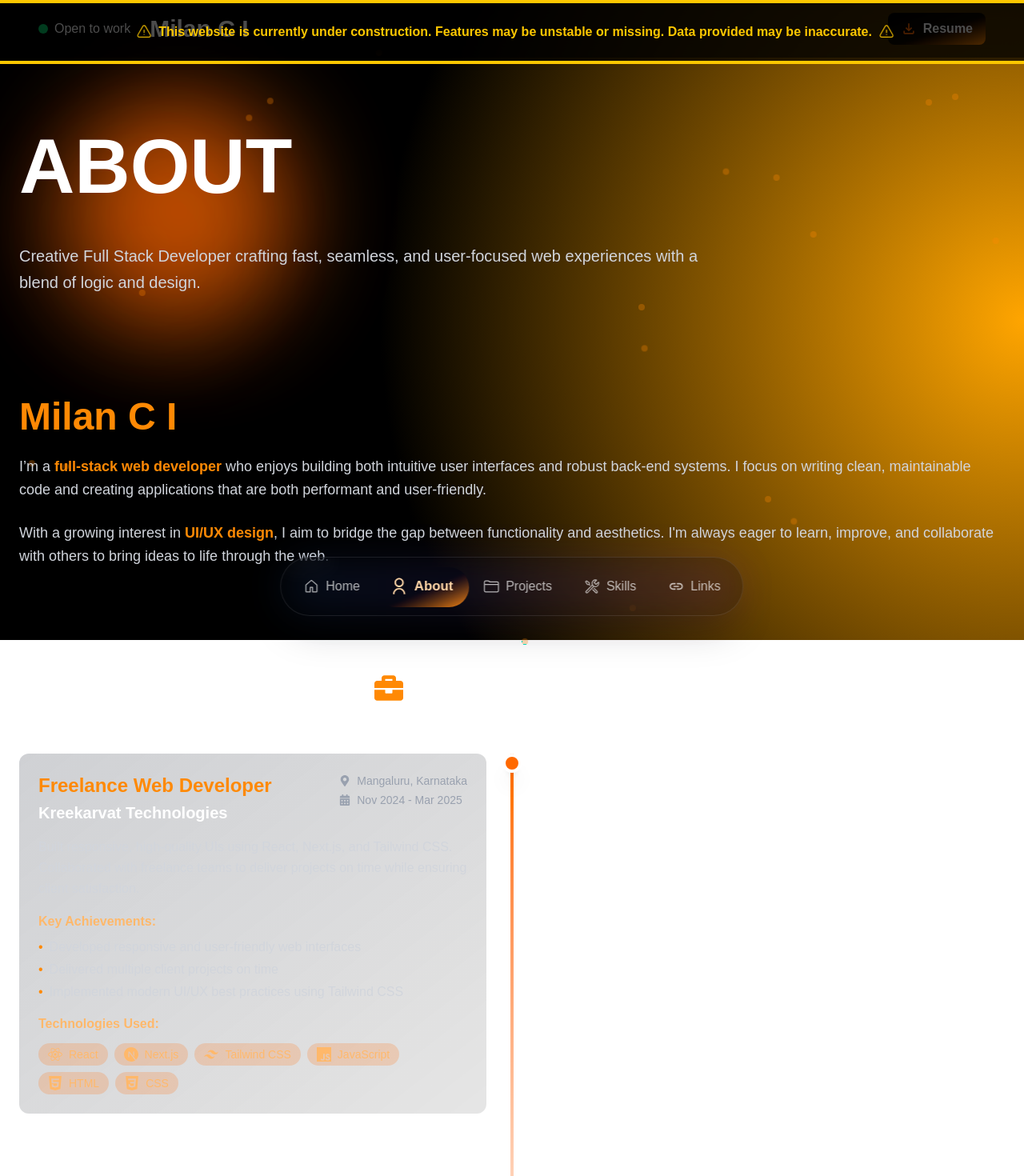
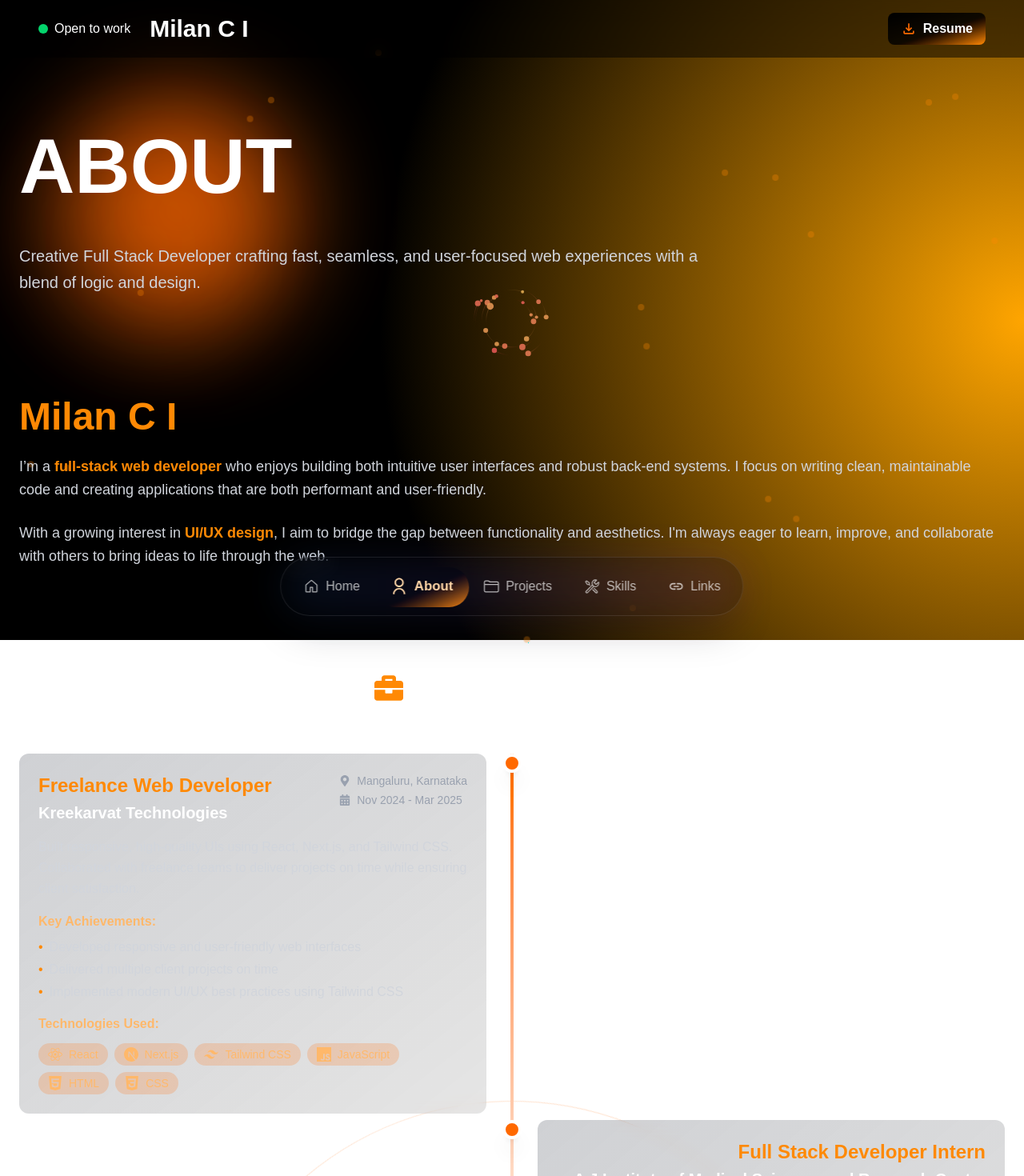
Before and after one commit to Milan-C-I/milan, a Next.js app: page /About in a window 1280 px wide. Shown: the top 1470 px of the page at 80% size. Built offline with nearby package versions, Linux system fonts and the light colour scheme.

Commit message:
package updates

```diff
--- a/app/layout.tsx
+++ b/app/layout.tsx
@@ -5,6 +5,7 @@ import Header from "../components/Header"
 import ScrollToTop from "../components/ScrollToTop"
 import Navbar from "@/components/Navbar"
 import UnderConstructionBanner from "@/components/underconstruction"
+import ParticleOrbitEffect from "@/components/particle-orbit-effect"
 
 export const metadata: Metadata = {
   title: "Milan CI",
@@ -37,15 +38,17 @@ export default function RootLayout({
         <div className="fixed -top-30 -left-30 -z-9   md:top-30 md:left-20 w-72 h-72 bg-orange-500/80 rounded-full blur-3xl animate-pulse"></div>
         <div className="fixed inset-0 -z-10 animated-gradient" style={{ opacity: 1 }} />
 
+        <ParticleOrbitEffect className="hidden md:block" particleCount={20} particleSize={3} fadeOpacity={0.02} radiusScale={1.2} colorRange={[0,40]} intensity={0.7}/>
         {/* Fixed Header */}
         <Header />
+
 
         {/* Main content with top padding to account for fixed header */}
         <main className="pt-20">
           {children}
         </main>
         <Navbar />
-        <UnderConstructionBanner/>
+        {/* <UnderConstructionBanner/> */}
 
         {/* Scroll to Top Button */}
         <ScrollToTop />
--- a/components/About.tsx
+++ b/components/About.tsx
@@ -354,7 +354,7 @@ const About: React.FC = () => {
                     if (el) experienceItemsRef.current[index] = el;
                   }}
                   data-index={3 + index}
-                  className={`animated-section relative mb-20 transform transition-all duration-600 ease-out ${
+                  className={`animated-section relative mb-12 md:mb-2 transform transition-all duration-600 ease-out ${
                     visibleSections[3 + index]
                       ? 'opacity-100 translate-y-0 translate-x-0 scale-100'
                       : `opacity-0 scale-95 ${
@@ -478,7 +478,7 @@ const About: React.FC = () => {
                     if (el) educationItemsRef.current[index] = el;
                   }}
                   data-index={7 + index}
-                  className={`animated-section relative mb-20 transform transition-all duration-600 ease-out ${
+                  className={`animated-section relative mb-12 md:mb-2 transform transition-all duration-600 ease-out ${
                     visibleSections[7 + index]
                       ? 'opacity-100 translate-y-0 translate-x-0 scale-100'
                       : `opacity-0 scale-95 ${
--- a/package.json
+++ b/package.json
@@ -12,9 +12,6 @@
     "@emotion/react": "^11.14.0",
     "@emotion/styled": "^11.14.1",
     "@heroicons/react": "^2.2.0",
-    "@mui/icons-material": "^7.2.0",
-    "@mui/material": "^7.2.0",
-    "lightswind": "^3.1.12",
     "next": "15.4.2",
     "react": "19.1.0",
     "react-dom": "19.1.0",
```
Also changed, not shown: 1 other file (tests, documents, lock files or other folders).
